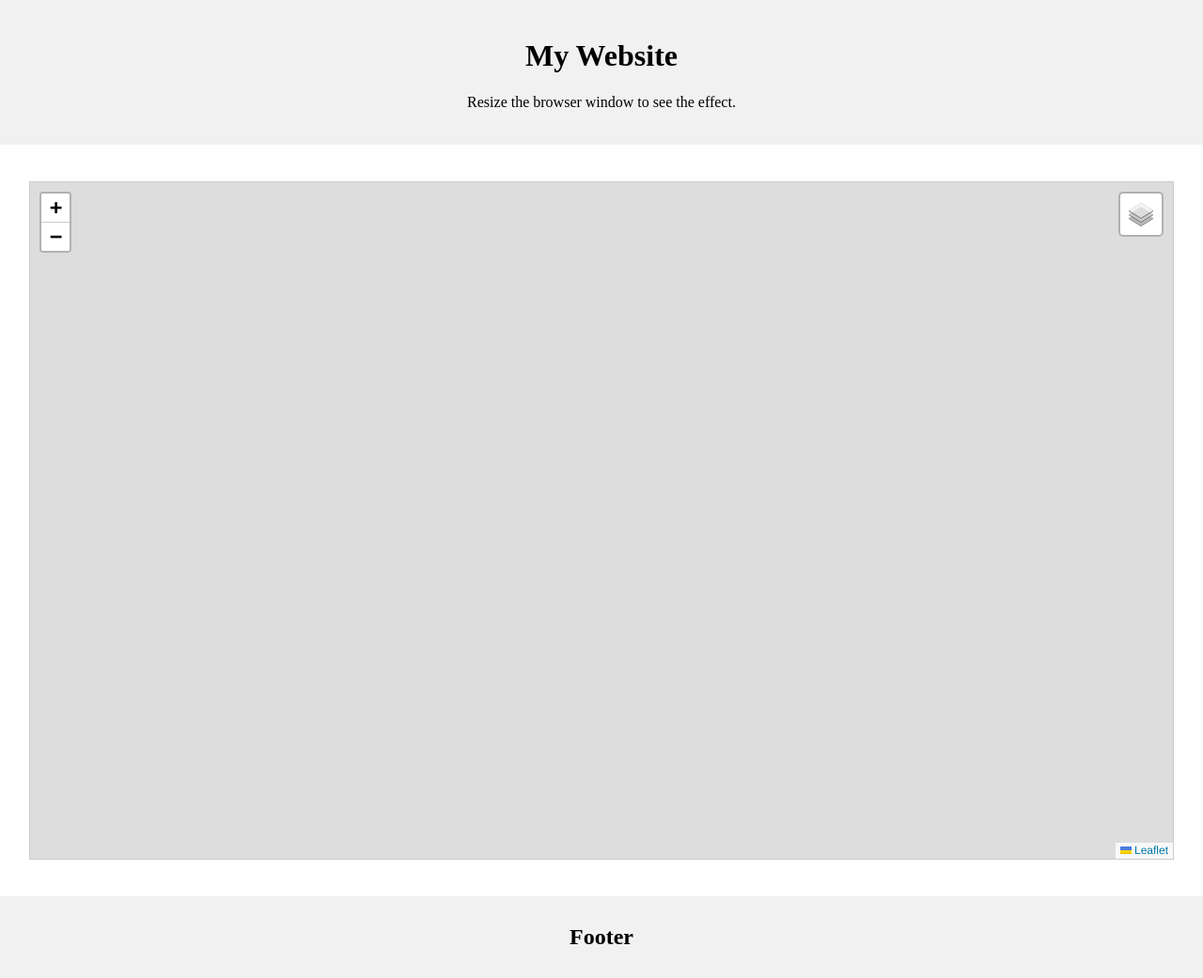
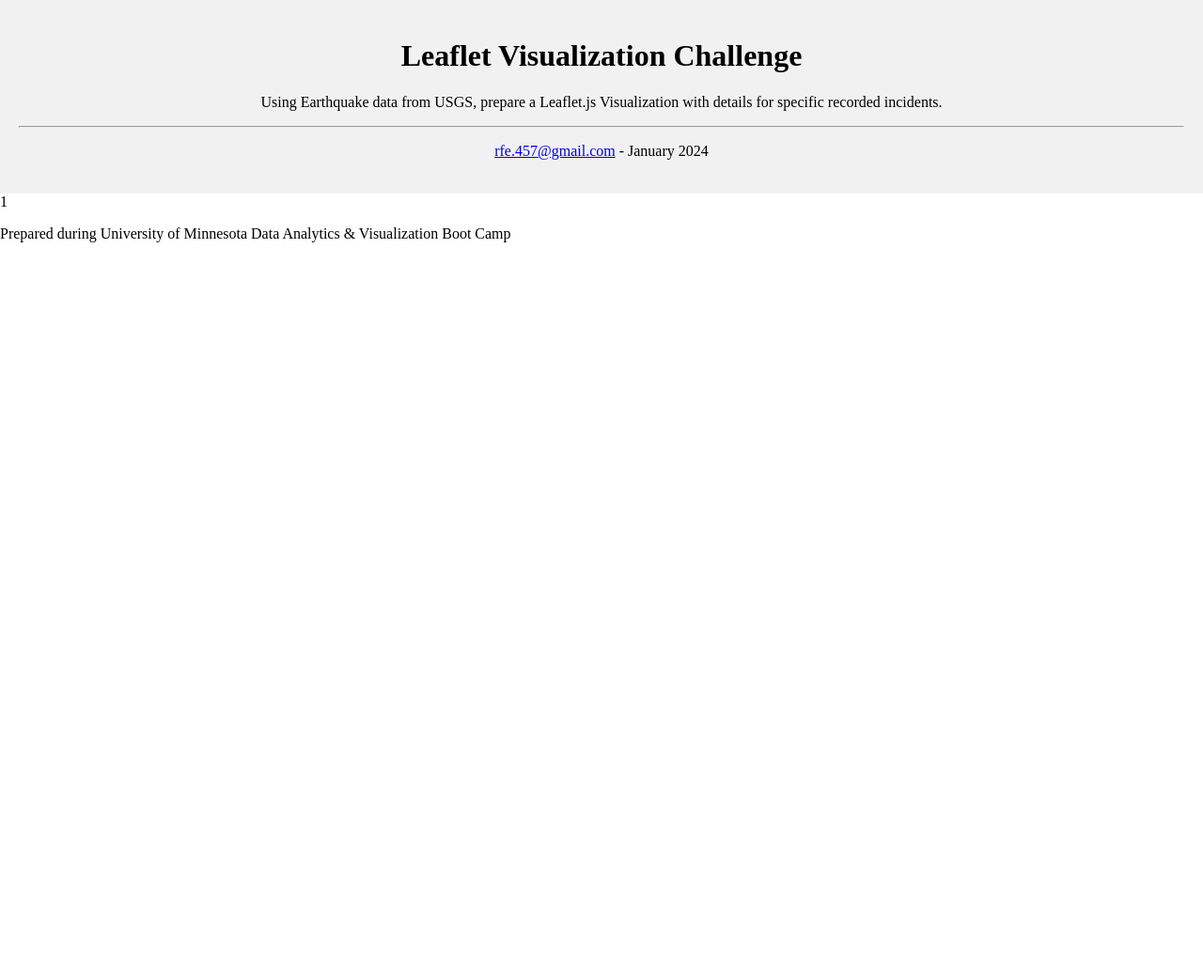
Before and after one commit to rfe123/umn_data_leaflet_challenge, a plain HTML site: page index.html in a window 1280 px wide. Shown: the whole page at 94% size. After the commit the page ends 800 px from the top, so only its background shows below. Drawn offline with nearby package versions, Linux system fonts and the light colour scheme; no server answers.

Commit message:
edit index.html

```diff
--- a/index.html
+++ b/index.html
@@ -19,18 +19,12 @@
 <body>
 
   <div class="header">
-    <h1>My Website</h1>
-    <p>Resize the browser window to see the effect.</p>
+    <h1>Leaflet Visualization Challenge</h1>
+    <p>Using Earthquake data from USGS, prepare a Leaflet.js Visualization with details for specific recorded incidents.</p><hr/>
+    <p><a href="mailto:rfe.457@gmail.com">rfe.457@gmail.com</a> - January 2024</p>
   </div>
-
-  <!-- The div that holds our map -->
-
-  <div class="container">
-    <div id="map"></div>
-  </div>
-
-  <div class="footer">
-    <h2>Footer</h2>
+1
+    <p>Prepared during University of Minnesota Data Analytics & Visualization Boot Camp</p>
   </div>
 
   <!-- Leaflet JS -->
```
